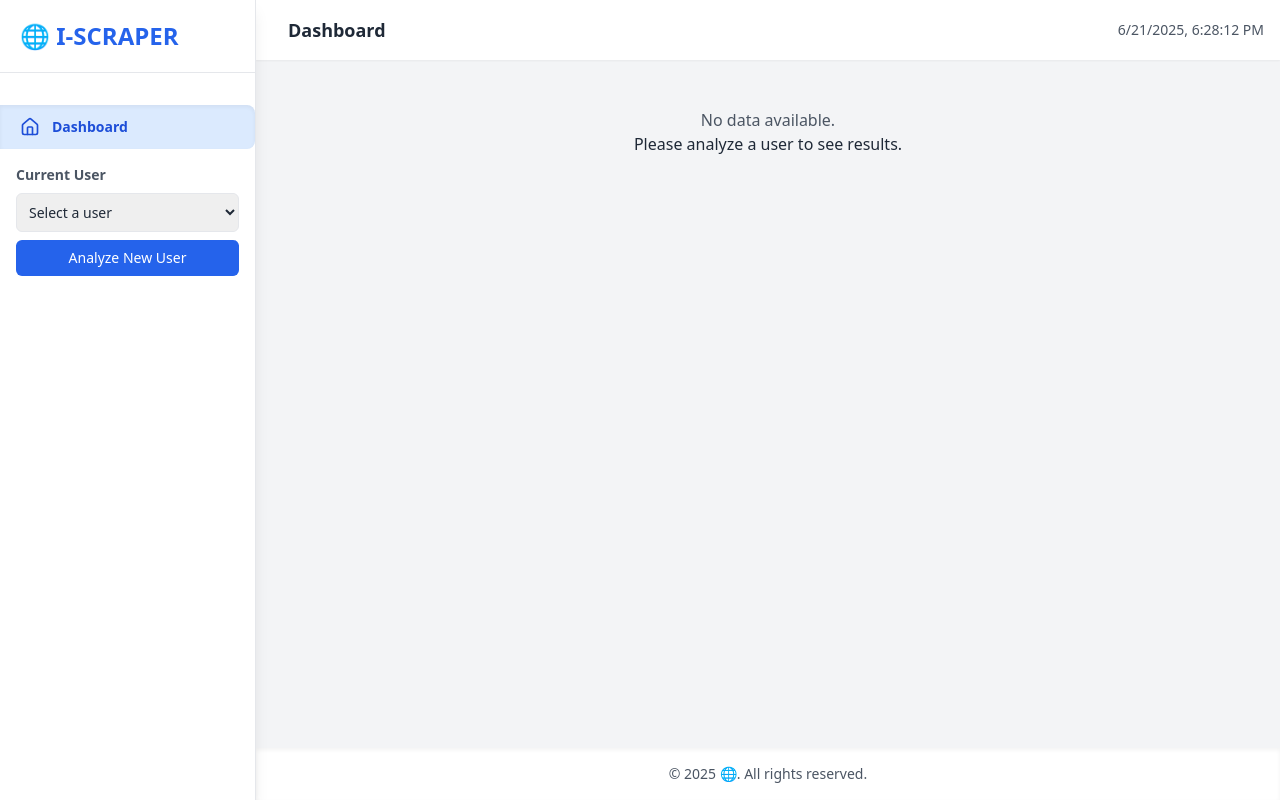
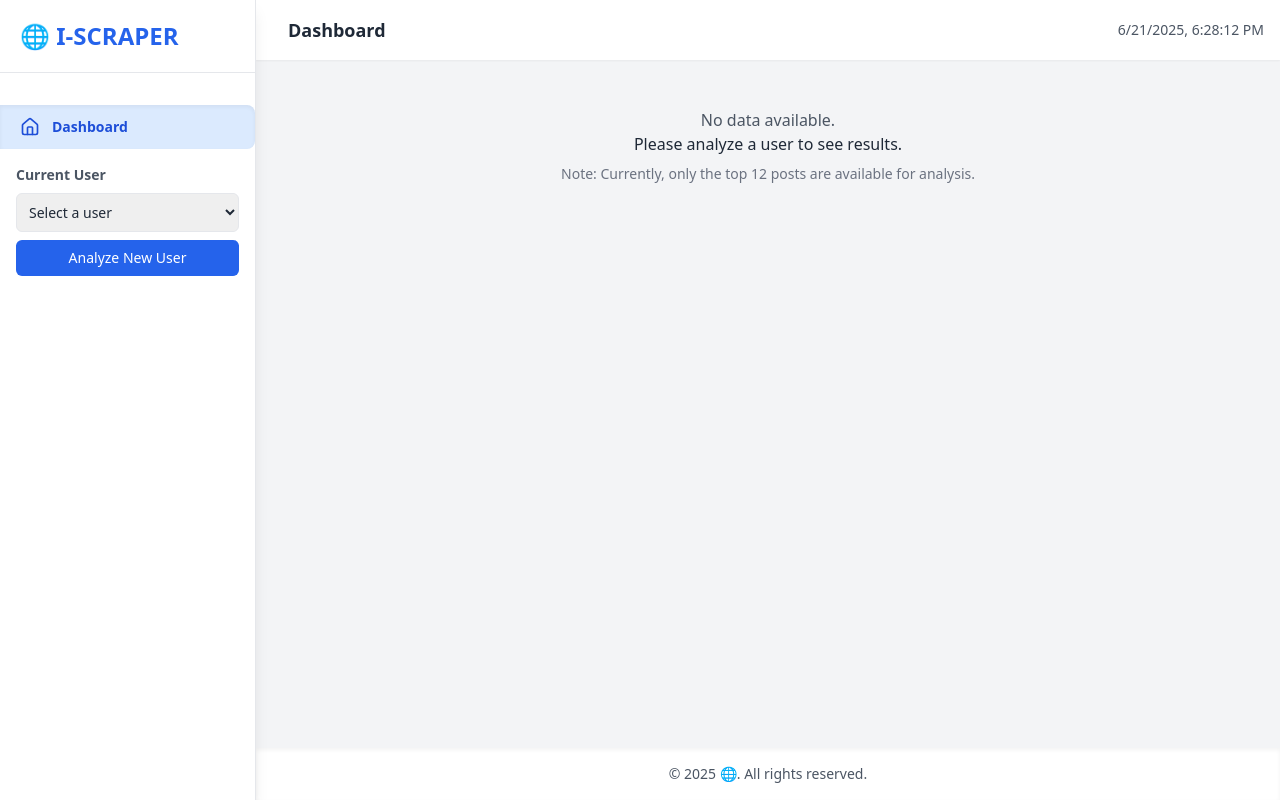
Before and after one commit to vipulsangwan771/i-scrap, a React (Create React App) app: page / in a window 1280 px wide. Built offline with nearby package versions, Linux system fonts and the light colour scheme.

Commit message:
add content

```diff
--- a/src/Components/Dashboard.js
+++ b/src/Components/Dashboard.js
@@ -51,9 +51,13 @@
       <div className="p-6 text-center">
         <p className="text-gray-600">No data available.</p>
         <p>Please analyze a user to see results.</p>
+        <p className="mt-2 text-sm text-gray-500">
+          Note: Currently, only the top 12 posts are available for analysis.
+        </p>
       </div>
     );
   }
+
 
   const allPosts = Array.isArray(userData.posts)
     ? [...userData.posts].sort((a, b) => (b.timestamp || 0) - (a.timestamp || 0))
```
